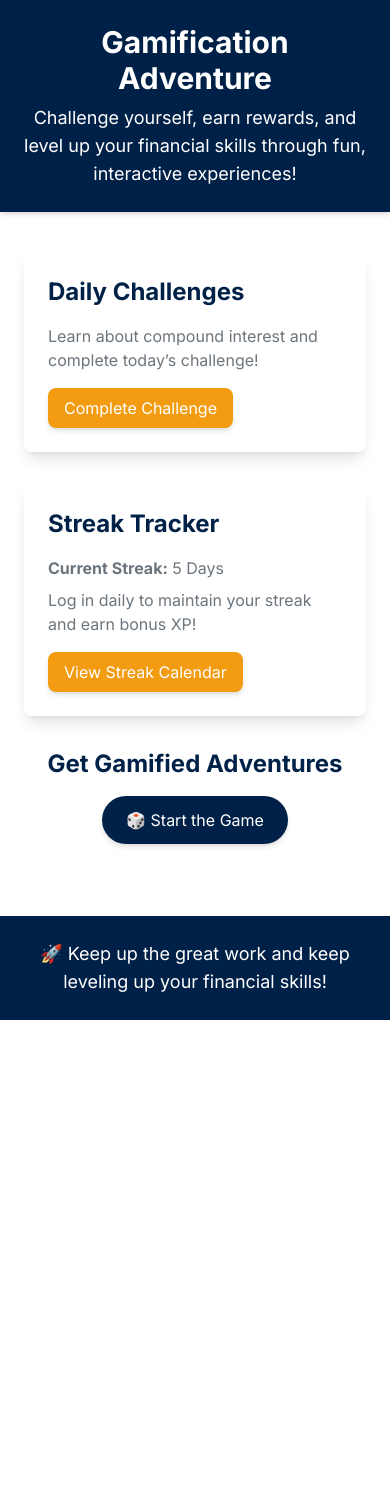
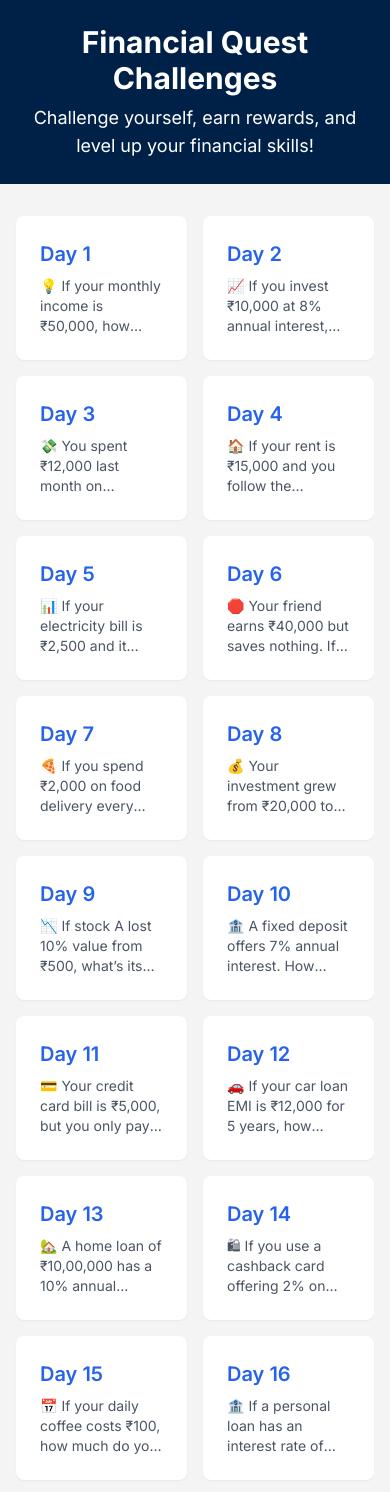
Before and after one commit to Clusters-Config/Fin-Quest, a React (Vite) app in the folder frontend/: page /game in a window 390 px wide. Shown: the top 1492 px of the page. Before the commit the page ends 1020 px from the top, so only its background shows below. Built offline with nearby package versions, Linux system fonts and the light colour scheme.

Commit message:
Changes at gamification

```diff
--- a/frontend/src/GameComponents/ProfitLossLadder.jsx
+++ b/frontend/src/GameComponents/ProfitLossLadder.jsx
@@ -1,6 +1,6 @@
 import React, { useState, useEffect } from "react";
 
-const App = () => {
+const ProfitLossLadder = () => {
   const [player1Amount, setPlayer1Amount] = useState(100);
   const [player2Amount, setPlayer2Amount] = useState(100);
   const [player3Amount, setPlayer3Amount] = useState(100);
@@ -152,4 +152,4 @@ const App = () => {
   );
 };
 
-export default App;
+export default ProfitLossLadder;
--- a/frontend/src/pages/Game.jsx
+++ b/frontend/src/pages/Game.jsx
@@ -1,185 +1,413 @@
 import React, { useState } from "react";
-import { useNavigate } from "react-router-dom"; // Import the useNavigate hook for navigation
-import Calendar from 'react-calendar'; // Import react-calendar for calendar popup
-import 'react-calendar/dist/Calendar.css'; // Import default styles for react-calendar
+import { Check } from "lucide-react";
+import { toast } from "sonner";
+import Calendar from 'react-calendar';
+import 'react-calendar/dist/Calendar.css';
+import { useNavigate } from "react-router-dom";
 
-function GamifiedAdventures() {
-  const navigate = useNavigate(); // Initialize navigate function
+const questions = [
+  {
+    "day": 1,
+    "question": "💡 If your monthly income is ₹50,000, how much should you save following the 50/30/20 rule?",
+    "description": "Think about your monthly expenses and how much you should be putting aside for savings. Use the 50/30/20 rule to calculate.",
+    "correctAnswer": 10000
+  },
+  {
+    "day": 2,
+    "question": "📈 If you invest ₹10,000 at 8% annual interest, how much will it be in 5 years (compounded annually)?",
+    "description": "Calculate the future value of your investment using compound interest. Ready to grow your money?",
+    "correctAnswer": 14693
+  },
+  {
+    "day": 3,
+    "question": "💸 You spent ₹12,000 last month on shopping. If your budget for shopping is 15% of income, what should your income be?",
+    "description": "Can you adjust your budget to match your spending? Figure out your income based on your shopping budget.",
+    "correctAnswer": 80000
+  },
+  {
+    "day": 4,
+    "question": "🏠 If your rent is ₹15,000 and you follow the 50/30/20 rule, is it within your needs budget (50% of ₹50,000)?",
+    "description": "Check if your rent is within the budget allocated for essential needs.",
+    "correctAnswer": true
+  },
+  {
+    "day": 5,
+    "question": "📊 If your electricity bill is ₹2,500 and it increased by 10% this month, how much do you pay now?",
+    "description": "Calculate the new amount after a 10% increase.",
+    "correctAnswer": 2750
+  },
+  {
+    "day": 6,
+    "question": "🛑 Your friend earns ₹40,000 but saves nothing. If they want to save 10%, how much should they cut from expenses?",
+    "description": "Help your friend adjust their spending to start saving.",
+    "correctAnswer": 4000
+  },
+  {
+    "day": 7,
+    "question": "🍕 If you spend ₹2,000 on food delivery every week, how much does it cost annually?",
+    "description": "Estimate how much your weekly expenses add up over a year.",
+    "correctAnswer": 104000
+  },
+  {
+    "day": 8,
+    "question": "💰 Your investment grew from ₹20,000 to ₹25,000 in a year. What’s the percentage return?",
+    "description": "Calculate the percentage return on your investment.",
+    "correctAnswer": 25
+  },
+  {
+    "day": 9,
+    "question": "📉 If stock A lost 10% value from ₹500, what’s its new price?",
+    "description": "Find the new price after a percentage drop.",
+    "correctAnswer": 450
+  },
+  {
+    "day": 10,
+    "question": "🏦 A fixed deposit offers 7% annual interest. How much will ₹50,000 become in 3 years (simple interest)?",
+    "description": "Calculate the final amount with simple interest.",
+    "correctAnswer": 60500
+  },
+  {
+    "day": 11,
+    "question": "💳 Your credit card bill is ₹5,000, but you only pay ₹1,000. If the remaining amount is charged 3% monthly interest, how much do you owe next month?",
+    "description": "Calculate the interest added to the unpaid amount.",
+    "correctAnswer": 4120
+  },
+  {
+    "day": 12,
+    "question": "🚗 If your car loan EMI is ₹12,000 for 5 years, how much do you pay in total?",
+    "description": "Determine the total loan repayment amount.",
+    "correctAnswer": 720000
+  },
+  {
+    "day": 13,
+    "question": "🏡 A home loan of ₹10,00,000 has a 10% annual interest. How much is the interest for the first year?",
+    "description": "Calculate the interest payment for the first year.",
+    "correctAnswer": 100000
+  },
+  {
+    "day": 14,
+    "question": "🛍 If you use a cashback card offering 2% on ₹50,000 spending, how much do you earn?",
+    "description": "Find out how much cashback you receive.",
+    "correctAnswer": 1000
+  },
+  {
+    "day": 15,
+    "question": "📅 If your daily coffee costs ₹100, how much do you spend in a year?",
+    "description": "Calculate the total cost of your daily coffee habit.",
+    "correctAnswer": 36500
+  },
+  {
+    "day": 16,
+    "question": "🏦 If a personal loan has an interest rate of 15% per year, how much interest will ₹1,00,000 accrue in 2 years (simple interest)?",
+    "description": "Calculate the total interest amount.",
+    "correctAnswer": 30000
+  },
+  {
+    "day": 17,
+    "question": "💰 If your salary is ₹80,000 and you fall in the 10% income tax bracket, how much tax do you owe?",
+    "description": "Calculate the tax deduction.",
+    "correctAnswer": 8000
+  },
+  {
+    "day": 18,
+    "question": "🏥 If health insurance costs ₹6,000 per year and you claim ₹50,000 in medical bills, how much do you save?",
+    "description": "Determine the benefit of insurance coverage.",
+    "correctAnswer": 50000
+  },
+  {
+    "day": 19,
+    "question": "🚀 A mutual fund gives a 12% return per year. If you invest ₹1,00,000, how much will you earn in a year?",
+    "description": "Find out how much you earn from your investment.",
+    "correctAnswer": 12000
+  },
+  {
+    "day": 20,
+    "question": "🏆 If you completed this challenge, what’s the most important financial lesson you learned?",
+    "description": "Reflect on your learning experience.",
+    "correctAnswer": "No wrong answer"
+  },
+  {
+    "day": 21,
+    "question": "🎯 If your goal is to save ₹5,00,000 in 5 years, how much should you save monthly?",
+    "description": "Break down long-term savings into a monthly target.",
+    "correctAnswer": 8333
+  },
+  {
+    "day": 22,
+    "question": "📈 You can either invest ₹10,000 in stocks (expected return 12%) or a bank FD (6%). How much more will you make with stocks in a year?",
+    "description": "Compare potential investment returns.",
+    "correctAnswer": 600
+  },
+  {
+    "day": 23,
+    "question": "💡 If inflation is 5% per year, how much will ₹1,00,000 be worth in real terms after 3 years?",
+    "description": "Calculate the adjusted value after inflation.",
+    "correctAnswer": 85700
+  },
+  {
+    "day": 24,
+    "question": "📚 How much will you have if you invest ₹5,000 per month in an SIP for 10 years with a 12% annual return?",
+    "description": "Use SIP return formula to calculate long-term wealth growth.",
+    "correctAnswer": 1161600
+  },
+  {
+    "day": 25,
+    "question": "🏠 If you buy a ₹50 lakh house with a 20-year loan at 8% interest, how much will you pay in total?",
+    "description": "Estimate the total cost of your loan repayment.",
+    "correctAnswer": 10000000
+  },
+  {
+    "day": 26,
+    "question": "📊 If your salary increases by 10% from ₹60,000, what will be your new salary?",
+    "description": "Calculate the updated salary after a 10% raise.",
+    "correctAnswer": 66000
+  },
+  {
+    "day": 27,
+    "question": "💳 If your credit card charges 3% monthly interest, how much will ₹10,000 debt become in 6 months if unpaid?",
+    "description": "Understand how credit card debt grows over time.",
+    "correctAnswer": 11941
+  },
+  {
+    "day": 28,
+    "question": "🏦 If you save ₹5,000 per month in an account that offers 6% annual interest, how much will you have after 1 year?",
+    "description": "Estimate total savings including interest.",
+    "correctAnswer": 61800
+  },
+  {
+    "day": 29,
+    "question": "🚗 If a car costs ₹10 lakh today and inflation is 5% per year, how much will it cost in 3 years?",
+    "description": "Calculate the future price after inflation.",
+    "correctAnswer": 1157600
+  },
+  {
+    "day": 30,
+    "question": "🏆 Congratulations on completing the challenge! What's one financial habit you'll improve moving forward?",
+    "description": "Reflect on what you’ve learned and set a future goal.",
+    "correctAnswer": "No wrong answer"
+  }
+];
 
-  const [showCalendar, setShowCalendar] = useState(false); // State to control the calendar popup
-  const [showNotification, setShowNotification] = useState(false); // State to control the notification popup
+const Questions = () => {
+  const [selectedQuestion, setSelectedQuestion] = useState(null);
+  const [answer, setAnswer] = useState("");
+  const [streak, setStreak] = useState(0);
+  const [completedDays, setCompletedDays] = useState([]);
+  const [showCalendar, setShowCalendar] = useState(false);
+  const [showGamesDialog, setShowGamesDialog] = useState(false);
 
-  const handleGameRedirect = (game) => {
-    // Redirect to the selected game page
-    navigate(`/${game}`);
-    setShowNotification(false); // Close the notification once a game is selected
+  const handleSubmit = () => {
+    if (!selectedQuestion) return;
+
+    const isCorrect = Number(selectedQuestion.correctAnswer) === Number(answer);
+    if (isCorrect) {
+      setStreak(prev => prev + 1);
+      setCompletedDays(prev => [...prev, new Date()]);
+      toast.success("Correct answer! Great job!");
+      setSelectedQuestion(null);
+      setAnswer("");
+    } else {
+      setStreak(0);
+      toast.error("Not quite right. Try again!");
+    }
   };
 
-  const handleChallengeRedirect = () => {
-    navigate("/DailyChallenges"); // Redirect to DailyChallenges page
-  };
-
-  const handleProfileRedirect = () => {
-    navigate("/GameProfile"); // Redirect to Profile page
-  };
-
-  const toggleCalendar = () => {
-    setShowCalendar(!showCalendar); // Toggle the visibility of the calendar popup
-  };
-
-  const toggleNotification = () => {
-    setShowNotification(!showNotification); // Toggle the visibility of the game notification
-  };
-
+  // Modal for Calendar View
+  const CalendarModal = () => {
     return (
-    <div className="bg-white min-h-screen flex flex-col">
-      {/* Header */}
-      <header className="bg-[#002147] text-white p-6 text-center shadow-md flex items-center justify-between relative">
-        <div className="text-center flex-grow">
-          <h1 className="text-3xl md:text-4xl font-bold">Gamification Adventure</h1>
-          <p className="text-lg mt-2">
-            Challenge yourself, earn rewards, and level up your financial skills
-            through fun, interactive experiences!
-          </p>
-        </div>
-      </header>
-
-      <main className="flex-grow px-6 py-10">
-        {/* Daily Challenges */}
-        <section className="bg-white shadow-lg rounded-lg p-6 mb-8">
-          <h2 className="text-2xl font-bold text-[#002147] mb-4">Daily Challenges</h2>
-          <p className="text-[#6C757D] mb-4">
-            Learn about compound interest and complete today’s challenge!
-          </p>
-          <button
-            onClick={handleChallengeRedirect}
-            className="bg-[#F39C12] text-white py-2 px-4 rounded-lg shadow-md hover:bg-[#e67e22] transition duration-300"
-          >
-            Complete Challenge
-          </button>
-        </section>
-
-        {/* Streak Tracker */}
-        <section className="bg-white shadow-lg rounded-lg p-6 mb-8">
-          <h2 className="text-2xl font-bold text-[#002147] mb-4">Streak Tracker</h2>
-          <p className="text-[#6C757D]">
-            <span className="font-bold">Current Streak:</span> 5 Days
-          </p>
-          <p className="text-[#6C757D] mt-2">
-            Log in daily to maintain your streak and earn bonus XP!
-          </p>
-          <button
-            onClick={toggleCalendar} // Open the calendar when clicked
-            className="bg-[#F39C12] text-white py-2 px-4 rounded-lg shadow-md hover:bg-[#e67e22] transition duration-300 mt-4"
-          >
-            View Streak Calendar
-          </button>
-        </section>
-
-        {/* Game Icon Section */}
-        <section className="text-center mt-8">
-          <h2 className="text-2xl font-bold text-[#002147] mb-4">Get Gamified Adventures </h2>
-          <button
-            onClick={toggleNotification} // Show the game notification when clicked
-            className="bg-[#002147] text-white py-3 px-6 rounded-full shadow-md hover:bg-[#F39C12] transition duration-300"
-          >
-            🎲 Start the Game
-          </button>
-        </section>
-      </main>
-
-      {/* Footer */}
-      <footer className="bg-[#002147] text-white p-6 text-center mt-8">
-        <p className="text-lg">🚀 Keep up the great work and keep leveling up your financial skills!</p>
-      </footer>
-
-      {/* Calendar Popup */}
-      {showCalendar && (
-        <div className="fixed inset-0 bg-gray-600 bg-opacity-50 flex items-center justify-center">
-          <div className="bg-white p-6 rounded-lg shadow-md w-11/12 sm:w-1/2">
+      <div className="fixed inset-0 bg-gray-600 bg-opacity-50 flex items-center justify-center z-50">
+        <div className="bg-white p-6 rounded-lg shadow-md w-11/12 sm:w-[400px]">
           <h3 className="text-xl font-bold mb-4">Streak Calendar</h3>
           <Calendar
-              onChange={() => {}}
+            onChange={(date) => {}}
             value={new Date()}
-              tileClassName="streak-tile"
+            tileClassName={({ date }) =>
+              completedDays.some(d => d.toDateString() === date.toDateString())
+                ? "bg-[#F39C12] text-white rounded-lg"
+                : ""
+            }
           />
           <button
-              onClick={toggleCalendar}
-              className="bg-[#F39C12] text-white py-2 px-4 rounded-lg shadow-md hover:bg-[#e67e22] transition duration-300 mt-4"
+            onClick={() => setShowCalendar(false)}
+            className="w-full bg-[#F39C12] text-white py-2 px-4 rounded-lg shadow-md hover:bg-[#e67e22] transition duration-300 mt-4"
           >
             Close Calendar
           </button>
         </div>
       </div>
-      )}
+    );
+  };
 
-       {/* Game Notification Popup */}
-{showNotification && (
-  <div className="fixed inset-0 bg-gray-600 bg-opacity-50 flex items-center justify-center">
-    <div className="bg-white p-8 rounded-lg shadow-lg w-11/12 sm:w-1/2 max-w-md">
-      <div className="flex items-center space-x-4 mb-6">
-        {/* Icon for notification */}
-        <img
-          src="src\assets\Game.jpeg" // Replace with your desired image/icon
-          alt="Game Icon"
-          className="w-12 h-12 rounded-full"
-        />
-        <h3 className="text-2xl font-bold text-gray-800">Choose a Game</h3>
-      </div>
+  const GamesDialog = ({ setShowGamesDialog }) => {
+    const navigate = useNavigate();
+
+    const handleGameSelect = (gameName) => {
+      // Navigate to the selected game path
+      if (gameName === "Profit-Loss-Ladder") {
+        navigate("/ProfitLossLadder");
+      } else if (gameName === "Stock Prediction") {
+        navigate("/Stock");
+      } else if (gameName === "Word Search") {
+        navigate("/Monopoly");
+      }
+      setShowGamesDialog(false);  // Close the dialog after selecting a game
+    };
+
+    return (
+      <div className="fixed inset-0 bg-gray-600 bg-opacity-50 flex items-center justify-center z-50">
+        <div className="bg-white p-8 rounded-lg shadow-lg w-8/10 sm:w-[300px]">
+          <h3 className="text-2xl font-bold text-gray-800 mb-6">Choose a Game</h3>
           <div className="space-y-4">
-        {/* Profit-Loss Ladder Button */}
             <button
-          onClick={() => handleGameRedirect("ProfitLossLadder")}
-          className="w-full py-3 px-4 bg-[#002147] text-white rounded-lg shadow-lg hover:bg-[#F39C12] transition duration-300 flex items-center justify-center space-x-3"
+              onClick={() => handleGameSelect("Profit-Loss-Ladder")}
+              className="w-full py-3 px-4 bg-[#002147] text-white rounded-lg shadow-lg hover:bg-[#F39C12] transition duration-300"
             >
-          <img
-            src="src\assets\profit loss ladder.jpg" // Replace with your desired icon for this game
-            alt="Profit-Loss Icon"
-            className="w-6 h-6"
-          />
-          <span>Profit-Loss Ladder</span>
+              Profit-Loss-Ladder
             </button>
-
-        {/* Stock Prediction Button */}
             <button
-          onClick={() => handleGameRedirect("Stock")}
-          className="w-full py-3 px-4 bg-[#002147] text-white rounded-lg shadow-lg hover:bg-[#F39C12] transition duration-300 flex items-center justify-center space-x-3"
+              onClick={() => handleGameSelect("Stock Prediction")}
+              className="w-full py-3 px-4 bg-[#002147] text-white rounded-lg shadow-lg hover:bg-[#F39C12] transition duration-300"
             >
-          <img
-            src="src\assets\stock prediction.jpg" // Replace with your desired icon for this game
-            alt="Stock Icon"
-            className="w-6 h-6"
-          />
-          <span>Stock Prediction</span>
+              Stock Prediction
             </button>
-
-        {/* Monopoly Game Button */}
             <button
-          onClick={() => handleGameRedirect("Monopoly")}
-          className="w-full py-3 px-4 bg-[#002147] text-white rounded-lg shadow-lg hover:bg-[#F39C12] transition duration-300 flex items-center justify-center space-x-3"
+              onClick={() => handleGameSelect("Word Search")}
+              className="w-full py-3 px-4 bg-[#002147] text-white rounded-lg shadow-lg hover:bg-[#F39C12] transition duration-300"
             >
-          <img
-            src="https://via.placeholder.com/20" // Replace with your desired icon for this game
-            alt=""
-            className="w-6 h-6"
-          />
-          <span>Word Search</span>
+              Word Search
             </button>
           </div>
-
-      {/* Close Button */}
           <button
-        onClick={toggleNotification}
+            onClick={() => setShowGamesDialog(false)}
             className="w-full py-3 px-4 bg-[#F39C12] text-white rounded-lg shadow-lg hover:bg-[#e67e22] transition duration-300 mt-6"
           >
             Close
           </button>
         </div>
       </div>
+    );
+  };
+
+  // Modal for Answer Question
+  const QuestionModal = () => {
+    return (
+      <div className="fixed inset-0 bg-gray-600 bg-opacity-50 flex items-center justify-center z-50">
+        <div className="bg-white p-8 rounded-lg shadow-md w-8/ sm:w-[500px]">
+          {selectedQuestion && (
+            <>
+              <h3 className="text-2xl font-bold text-gray-800 mb-4">
+                Day {selectedQuestion.day}
+              </h3>
+              <div className="space-y-6">
+                <div>
+                  <h2 className="text-xl font-medium text-gray-900 mb-4">
+                    {selectedQuestion.question}
+                  </h2>
+                  <p className="text-gray-600 mb-6">
+                    {selectedQuestion.description}
+                  </p>
+                </div>
+                <div className="space-y-4">
+                  <input
+                    type="text"
+                    value={answer}
+                    onChange={(e) => setAnswer(e.target.value)}
+                    placeholder="Enter your answer..."
+                    className="w-full p-3 border border-gray-300 rounded-lg focus:ring-2 focus:ring-blue-500 focus:border-transparent"
+                  />
+                  <button
+                    onClick={handleSubmit}
+                    className="w-full bg-[#002147] text-white py-3 px-6 rounded-lg hover:bg-[#F39C12] transition duration-200 flex items-center justify-center gap-2"
+                  >
+                    <Check className="w-5 h-5" />
+                    Submit Answer
+                  </button>
+                </div>
+              </div>
+            </>
           )}
-
+        </div>
       </div>
     );
-}
+  };
 
-export default GamifiedAdventures;
+  return (
+    <div className="min-h-screen bg-gray-50">
+      {/* Header */}
+      <header className="bg-[#002147] text-white p-6 text-center shadow-md">
+        <h1 className="text-3xl md:text-4xl font-bold">Financial Quest Challenges</h1>
+        <p className="text-lg mt-2">Challenge yourself, earn rewards, and level up your financial skills!</p>
+      </header>
+
+      <main className="container mx-auto px-4 py-8">
+        <div className="grid grid-cols-1 lg:grid-cols-4 gap-6">
+          {/* Main Content */}
+          <div className="lg:col-span-3 space-y-6">
+            {/* Daily Challenges Grid */}
+            <div className="grid grid-cols-1 sm:grid-cols-2 lg:grid-cols-3 gap-4">
+              {questions.map((q) => (
+                <button
+                  key={q.day}
+                  onClick={() => setSelectedQuestion(q)}
+                  className="bg-white p-6 rounded-lg shadow-sm hover:shadow-md transition-shadow duration-200 text-left"
+                >
+                  <div className="text-xl font-semibold text-blue-600 mb-2">Day {q.day}</div>
+                  <div className="text-sm text-gray-600 line-clamp-3">{q.question}</div>
+                </button>
+              ))}
+            </div>
+          </div>
+
+          {/* Sidebar */}
+          <div className="space-y-6">
+            {/* Streak Tracker */}
+            <div className="bg-white rounded-lg shadow-sm p-6">
+              <h3 className="text-xl font-bold text-[#002147] mb-4">Streak Tracker</h3>
+              <p className="text-gray-600">
+                <span className="font-bold">Current Streak:</span> {streak} Days
+              </p>
+              <button
+                onClick={() => setShowCalendar(true)}
+                className="w-full mt-4 bg-[#F39C12] text-white py-2 px-4 rounded-lg shadow-md hover:bg-[#e67e22] transition duration-300"
+              >
+                View Streak Calendar
+              </button>
+            </div>
+
+            {/* Quick Games */}
+            <div className="bg-white rounded-lg shadow-sm p-6">
+              <h3 className="text-xl font-bold text-[#002147] mb-4">Quick Games</h3>
+              <button
+                onClick={() => setShowGamesDialog(true)}
+                className="w-full bg-[#002147] text-white py-3 px-6 rounded-lg shadow-md hover:bg-[#F39C12] transition duration-300"
+              >
+                🎲 Start the Game
+              </button>
+            </div>
+
+            {/* Progress */}
+            <div className="bg-white rounded-lg shadow-sm p-6">
+              <h3 className="text-xl font-bold text-[#002147] mb-4">Progress</h3>
+              <div className="h-2 bg-gray-200 rounded-full">
+                <div
+                  className="h-2 bg-[#F39C12] rounded-full transition-all duration-300"
+                  style={{ width: `${(streak / questions.length) * 100}%` }}
+                />
+              </div>
+              <div className="mt-2 text-gray-600">
+                {streak} of {questions.length} completed
+              </div>
+            </div>
+          </div>
+        </div>
+      </main>
+
+      {/* Display Modals */}
+      {showCalendar && <CalendarModal />}
+      {showGamesDialog && <GamesDialog />}
+      {selectedQuestion && <QuestionModal />}
+    </div>
+  );
+};
+
+export default Questions;
```
Lines whose indentation alone changed are shown as unchanged.
